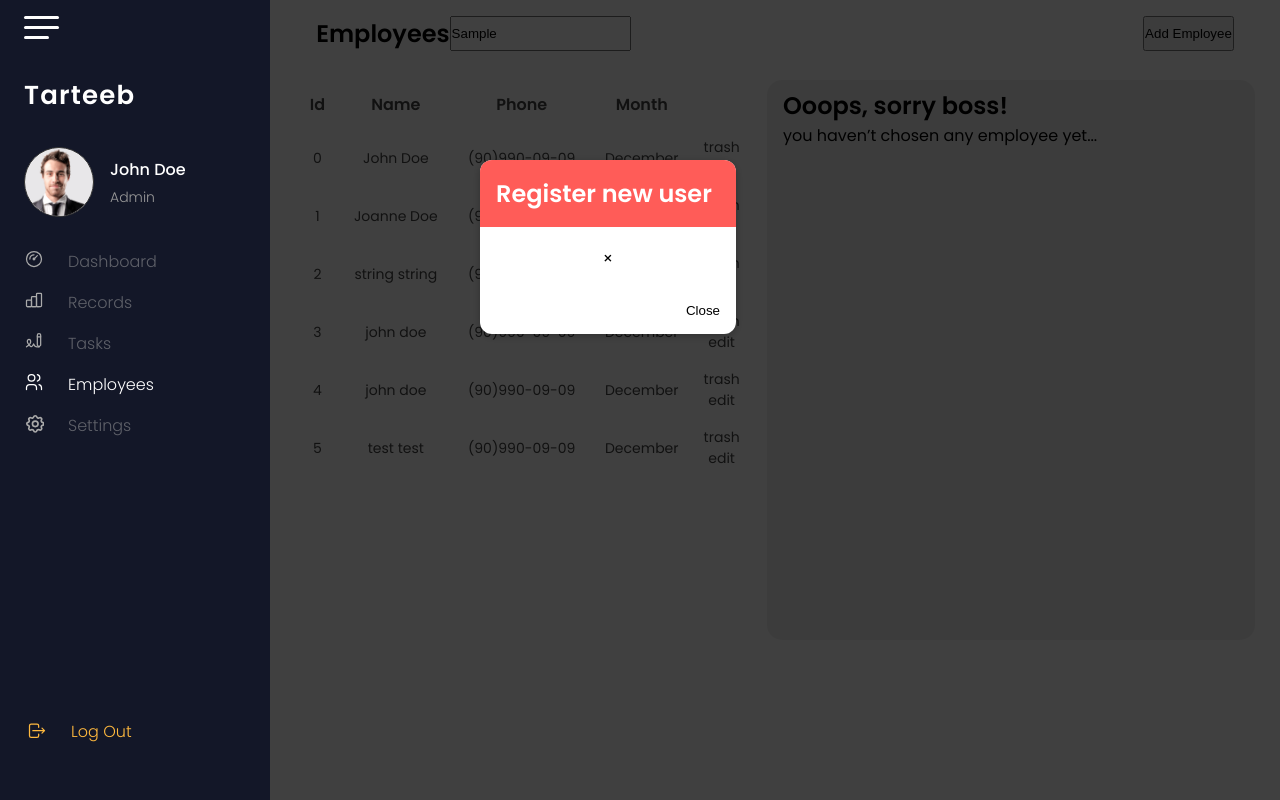
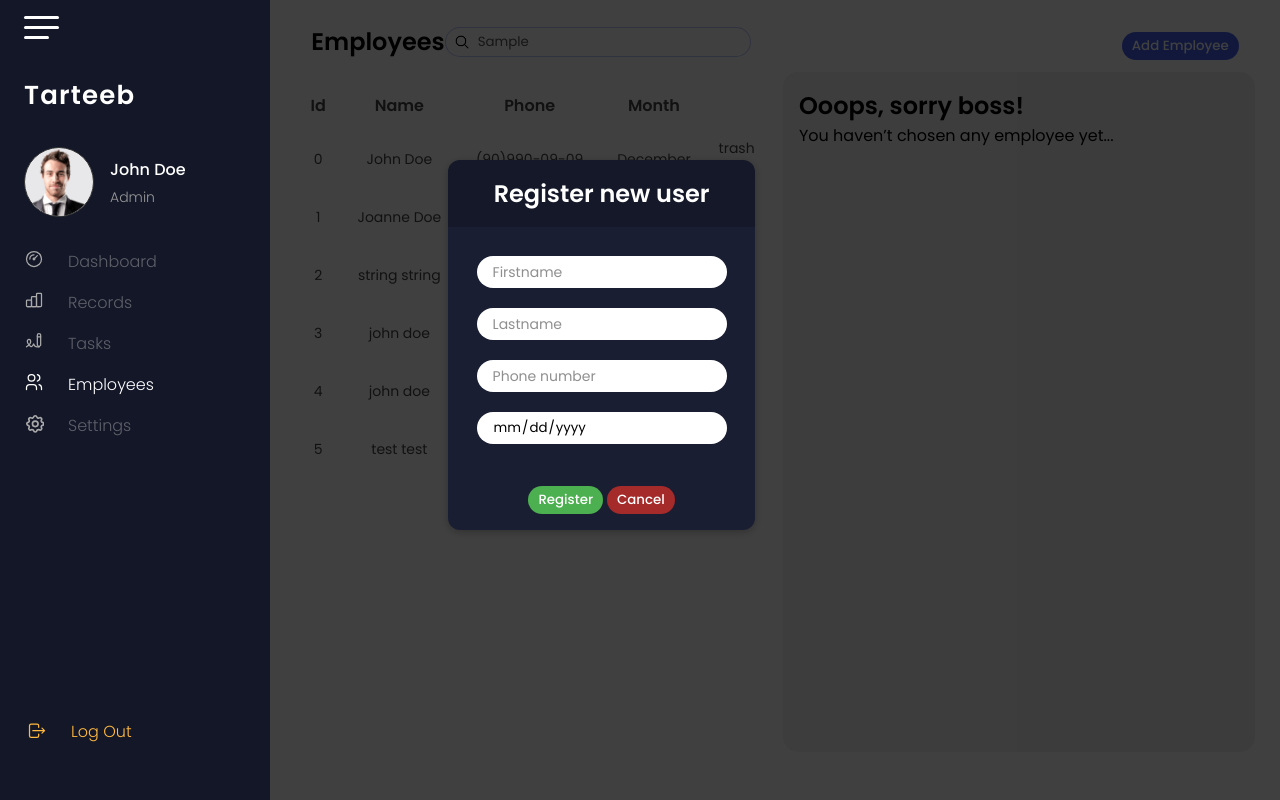
Before and after one commit to ulugbek-code/tarteeb, a Vue app: page /users in a window 1280 px wide. Both pictures are taken after typing "Sample" into the empty fields and a click on the button "Add Employee". Built offline with nearby package versions, Linux system fonts and the light colour scheme; what vue3-apexcharts would draw is missing.

Commit message:
employee page (verstka) made

```diff
--- a/src/components/BaseDialog.vue
+++ b/src/components/BaseDialog.vue
@@ -1,20 +1,16 @@
 <template>
   <div @click="$emit('close')"></div>
-  <dialog open>
-    <header :class="color">
+  <dialog open :style="{ background: color }">
+    <header>
       <slot name="header">
         <h2>{{ title }}</h2>
       </slot>
     </header>
     <section>
-      <span>
-        <slot></slot>
-      </span>
+      <slot></slot>
     </section>
     <ul>
-      <slot name="actions">
-        <button @click="$emit('close')">Close</button>
-      </slot>
+      <slot name="actions"> </slot>
     </ul>
   </dialog>
 </template>
@@ -48,8 +44,8 @@ div {
 dialog {
   position: fixed;
   top: 20vh;
-  left: 1 0%;
-  width: 20%;
+  left: 10%;
+  width: 24%;
   z-index: 100;
   border-radius: 12px;
   border: none;
@@ -60,20 +56,15 @@ dialog {
 }
 
 header {
+  background-color: rgba(0, 0, 0, 0.2);
+  text-align: center;
   color: white;
   width: 100%;
   padding: 1rem;
 }
-header.green {
-  background: #6ecb63;
-}
-header.red {
-  background-color: #ff5c58;
-}
 header h2 {
   margin: 0;
 }
-
 section {
   padding: 1.2rem 1rem 1rem;
   /* padding-top: 2rem; */
@@ -84,7 +75,7 @@ section {
 ul {
   padding: 1rem;
   display: flex;
-  justify-content: flex-end;
+  justify-content: center;
   margin: 0;
 }
 button {
@@ -96,7 +87,7 @@ button {
 
 @media (min-width: 768px) {
   dialog {
-    left: calc(50% - 10rem);
+    left: calc(50% - 12rem);
     /* width: 40rem; */
   }
 }
--- /dev/null
+++ b/src/components/UI/TheButton.vue
@@ -0,0 +1,19 @@
+<template>
+  <button>
+    <slot></slot>
+  </button>
+</template>
+
+<style scoped>
+button {
+  font-family: "Poppins", sans-serif;
+  color: #fff;
+  font-weight: 500;
+  background: rgba(76, 175, 80, 1);
+  transition: all 0.2s ease;
+  padding: 4px 10px;
+  border-radius: 20px;
+  border: none;
+  cursor: pointer;
+}
+</style>
--- a/src/components/employees/EmployeeForm.vue
+++ b/src/components/employees/EmployeeForm.vue
@@ -1,8 +1,11 @@
 <template>
   <div id="emp-form">
+    <div class="box-header">
+      <button @click="$emit('addEmp')">Add Employee</button>
+    </div>
     <div class="box">
       <h2>Ooops, sorry boss!</h2>
-      <p>you haven’t chosen any employee yet...</p>
+      <p>You haven’t chosen any employee yet...</p>
     </div>
   </div>
 </template>
@@ -14,10 +17,33 @@ export default {};
 <style scoped>
 #emp-form {
   flex: 1;
-  height: 70vh;
+  height: 85vh;
+  padding-top: 0.5rem;
+}
+.box-header {
+  display: flex;
+  justify-content: flex-end;
+  align-items: center;
+  padding: 24px 16px 12px 16px;
+}
+.box-header button {
+  font-family: "Poppins", sans-serif;
+  color: #fff;
+  font-weight: 500;
+  background: rgba(67, 97, 238, 1);
+  transition: all 0.2s ease;
+  padding: 4px 10px;
+  border-radius: 20px;
+  border: none;
+  cursor: pointer;
+}
+.box-header button:hover {
+  background: rgba(67, 97, 238, 0.8);
+}
+.box {
   background: hsla(0, 0%, 86.7%, 0.4);
+  height: inherit;
   border-radius: 15px;
   padding: 1rem;
-  padding-top: 0.5rem;
 }
 </style>
--- a/src/components/employees/EmployeesList.vue
+++ b/src/components/employees/EmployeesList.vue
@@ -1,5 +1,12 @@
 <template>
   <div id="emp-list">
+    <div class="list-header">
+      <h2>Employees</h2>
+      <div class="search-input">
+        <img src="../../assets/search.png" alt="" />
+        <input type="text" placeholder="Search..." />
+      </div>
+    </div>
     <table>
       <tr>
         <th>Id</th>
@@ -89,9 +96,40 @@ export default {
   flex: 1;
   padding-right: 1rem;
 }
+.list-header {
+  display: flex;
+  justify-content: space-between;
+  align-items: center;
+  padding: 24px 16px 12px 16px;
+}
+.search-input {
+  position: relative;
+}
+.search-input img {
+  position: absolute;
+  left: 3%;
+  top: 7px;
+
+  height: 16px;
+}
+.search-input input {
+  width: 100%;
+  padding: 4px 32px;
+  border: 0.5px solid rgba(67, 97, 238, 0.35);
+  border-radius: 50px;
+  outline: rgba(67, 97, 238, 1);
+  color: rgba(85, 85, 85, 1);
+  font-family: "Poppins", "sans-serif";
+  transition: all 0.4s ease;
+}
+.search-input input:hover {
+  border: 0.5px solid rgba(67, 97, 238, 1);
+}
+
 table {
   border-collapse: collapse;
   width: 100%;
+  margin-top: 10px;
 }
 tr {
   border-radius: 24px;
@@ -128,18 +166,4 @@ tr:not(:nth-child(1)):hover {
   display: flex;
   flex-direction: column;
 }
-.tick {
-  color: #6ecb63;
-  font-size: 2rem;
-  padding: 8px 24px;
-  border: 1px solid #6ecb63;
-  border-radius: 50%;
-}
-.exit {
-  color: #ff5c58;
-  font-size: 2rem;
-  padding: 8px 24px;
-  border: 1px solid #ff5c58;
-  border-radius: 50%;
-}
 </style>
--- a/src/pages/SignIn.vue
+++ b/src/pages/SignIn.vue
@@ -6,8 +6,13 @@
     <h3>Log in to your account</h3>
     <form @submit.prevent="signIn" class="form">
       <div class="input-container">
-        <input v-model.trim="userName" type="text" required />
-        <span>Email</span>
+        <input
+          v-model="phoneNumber"
+          @input="enforcePhoneFormat()"
+          type="tel"
+          required
+        />
+        <span>Phone number</span>
       </div>
       <div class="input-container">
         <input v-model.trim="password" type="password" required />
@@ -26,25 +31,42 @@ import axios from "axios";
 export default {
   data() {
     return {
-      userName: "",
+      phoneNumber: "",
       password: "",
     };
   },
   methods: {
+    enforcePhoneFormat() {
+      let x = this.phoneNumber
+        .replace(/\D/g, "")
+        .match(/(\d{0,2})(\d{0,3})(\d{0,4})/);
+      this.phoneNumber = !x[2]
+        ? x[1]
+        : "(" + x[1] + ") " + x[2] + (x[3] ? "-" + x[3] : "");
+      if (this.phoneNumber.length > 11) {
+        this.phoneNumber =
+          this.phoneNumber.substring(0, 11) +
+          "-" +
+          this.phoneNumber.substring(11);
+      }
+    },
     signIn() {
+      console.log(this.phoneNumber);
       axios
         .post(
           "https://time-tracker.azurewebsites.net/api/Users/Login",
-          {},
           {
-            headers: {
-              "access-control-allow-origin": "*",
-              "content-encoding": "gzip",
-              "Content-Type": "*",
-              login: "johndoe@gmail.com", //this.userName,
-              password: "john1999", //this.password,
-            },
+            login: "johndoe@gmail.com", //this.userName,
+            password: "john1999", //this.password,
           }
+          // {
+          //   headers: {
+          //     "access-control-allow-origin": "*",
+          //     "content-encoding": "gzip",
+          //     "Content-Type": "*",
+          //     login: "johndoe@gmail.com", //this.userName,
+          //     password: "john1999", //this.password,
+          //   },
         )
         .then((res) => {
           console.log(res.data);
--- a/src/pages/Users.vue
+++ b/src/pages/Users.vue
@@ -3,32 +3,44 @@
     <base-dialog
       v-if="isBtnClicked"
       title="Register new user"
+      color="#1a1e33"
       @close="close"
-      :color="color"
     >
       <template #default>
-        <div v-if="isApprove">
-          <span class="tick">&#10004;</span>
-        </div>
-        <div v-else>
-          <span class="exit">&#215; </span>
+        <div>
+          <form class="form-reg">
+            <div class="input-container">
+              <input v-model.trim="firstName" type="text" required />
+              <span>Firstname</span>
+            </div>
+            <div class="input-container">
+              <input v-model.trim="lastName" type="text" required />
+              <span>Lastname</span>
+            </div>
+            <div class="input-container">
+              <input v-model.trim="phoneNumber" type="tel" required />
+              <span>Phone number</span>
+            </div>
+            <div class="input-container">
+              <input
+                v-model.trim="dateOfBirth"
+                class="date"
+                type="date"
+                required
+              />
+              <!-- <span>Date of birth</span> -->
+            </div>
+          </form>
         </div>
       </template>
+      <template #actions>
+        <button class="form-btn">Register</button>
+        <button @click="close" class="form-btn">Cancel</button>
+      </template>
     </base-dialog>
-    <div class="header-wrapper">
-      <div class="tasks-header">
-        <div>
-          <h2>Employees</h2>
-          <input type="text" placeholder="Search" />
-        </div>
-        <div>
-          <button @click="change('rejected')">Add Employee</button>
-        </div>
-      </div>
-    </div>
     <div class="body-wrapper">
       <employees-list></employees-list>
-      <employee-form></employee-form>
+      <employee-form @addEmp="change"></employee-form>
     </div>
   </div>
 </template>
@@ -46,20 +58,10 @@ export default {
     return {
       isBtnClicked: false,
       isApprove: false,
-      color: "green",
     };
   },
   methods: {
-    change(payload) {
-      if (payload == "approve") {
-        this.title = "Approved";
-        this.color = "green";
-        this.isApprove = true;
-      } else {
-        this.title = "Rejected";
-        this.color = "red";
-        this.isApprove = false;
-      }
+    change() {
       this.isBtnClicked = true;
     },
     close() {
@@ -73,24 +75,73 @@ export default {
 #users-container {
   margin-left: 270px;
 }
-.header-wrapper {
-  height: 10vh;
-  padding: 1rem 2rem;
-}
-.tasks-header {
-  width: 97%;
-  margin: 0 auto;
-  display: flex;
-  justify-content: space-between;
-}
-.tasks-header div {
-  display: flex;
-}
-
 .body-wrapper {
   display: flex;
   height: 90vh;
   width: 95%;
   margin: 0 auto;
 }
+.form-reg {
+  display: flex;
+  flex-direction: column;
+  justify-content: center;
+}
+.form-reg * {
+  font-family: "Poppins";
+}
+.form-reg input {
+  margin: 10px 0;
+  padding: 6px 16px;
+  width: 250px;
+  height: 32px;
+  border-radius: 20px;
+  border: none;
+  outline: none;
+}
+.form-btn {
+  font-family: "Poppins", sans-serif;
+  color: #fff;
+  font-weight: 500;
+  background: rgba(76, 175, 80, 1);
+  transition: all 0.2s ease;
+  padding: 4px 10px;
+  border-radius: 20px;
+  border: none;
+  cursor: pointer;
+}
+.form-btn:nth-child(2) {
+  background: brown;
+  margin-left: 4px;
+}
+.form-btn:hover {
+  background: rgba(76, 175, 80, 0.7);
+}
+.form-btn:nth-child(2):hover {
+  background: rgba(165, 42, 42, 0.7);
+}
+.input-container {
+  position: relative;
+}
+
+.date::-webkit-calendar-picker-indicator,
+.date::-webkit-inner-spin-button {
+  display: none;
+}
+.input-container span {
+  color: rgba(68, 68, 68, 0.6);
+  position: absolute;
+  top: 0;
+  left: 0;
+  padding-left: 16px;
+  padding-top: 16px;
+  font-size: 14px;
+  transition: 0.6s ease-in-out;
+  pointer-events: none;
+}
+.form-reg input:focus ~ span,
+.form-reg input:valid ~ span {
+  transform: translate(-20%, -70%);
+  font-size: 12px;
+  color: #fff;
+}
 </style>
```
Also changed, not shown: src/components/TheNavigation.vue (+1 -3 lines), src/assets/search.png (added).
